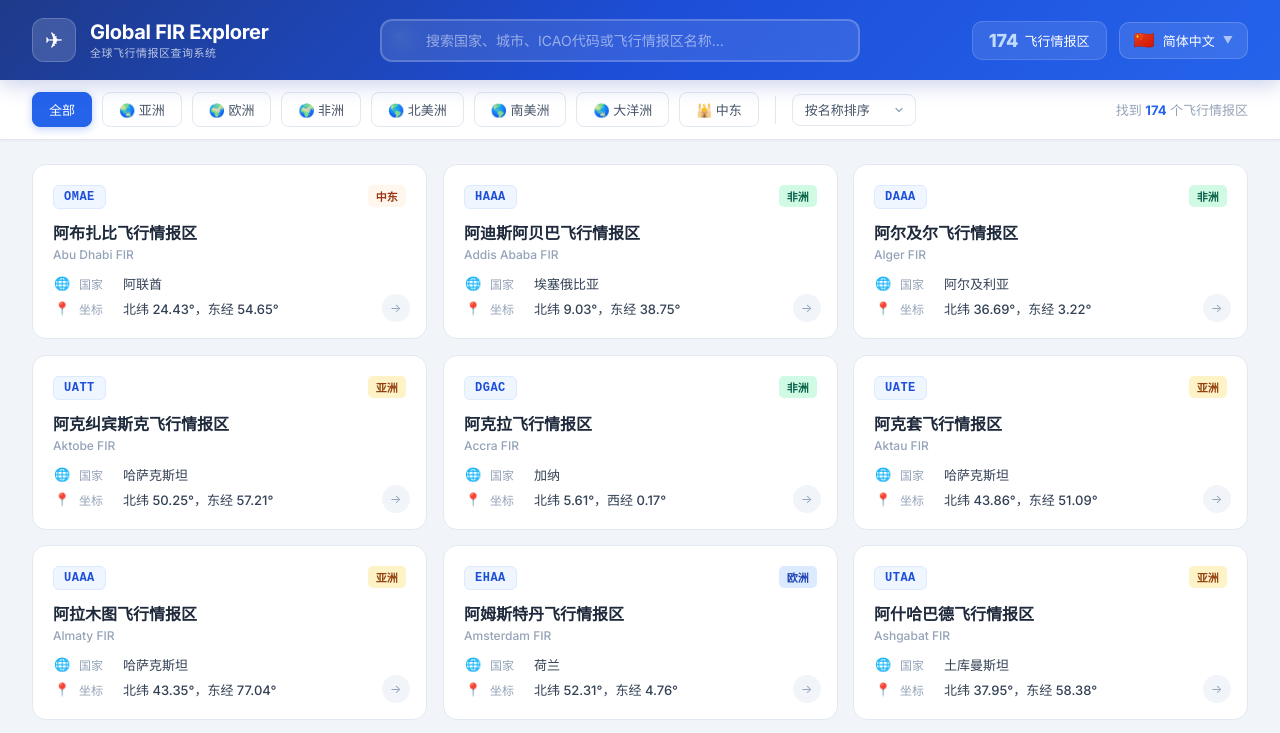
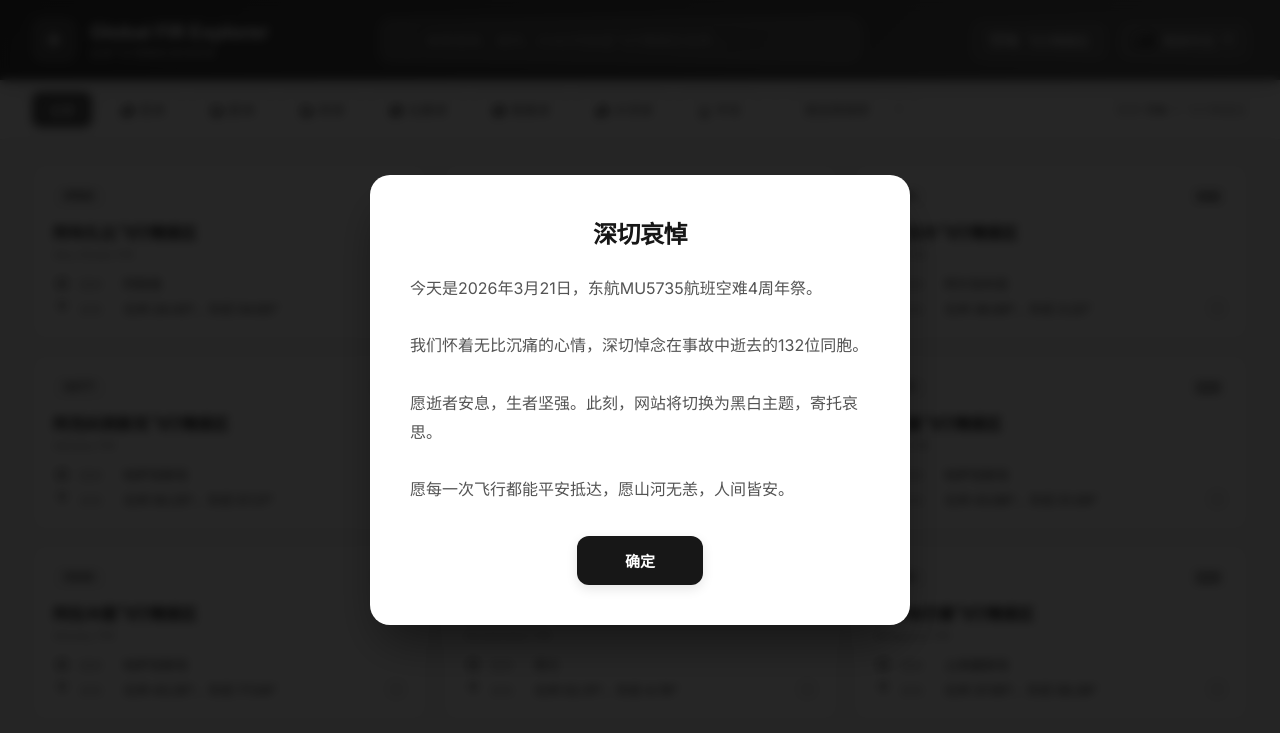
Before and after one commit to SkywardHangarCN/FIR-Apps, a plain HTML site: page index.html in a window 1280 px wide. Shown: the top 733 px of the page. Drawn offline with nearby package versions, Linux system fonts and the light colour scheme.

Commit message:
Add files via upload

```diff
--- /dev/null
+++ b/Black-data.js
@@ -0,0 +1,27 @@
+/**
+ * Black-data.js
+ * 存储网站黑白模式的日期及对应的通知内容。
+ * 每年到达指定日期，网站将自动切换为黑白主题并弹出相应通告。
+ */
+
+const BLACKOUT_EVENTS = [
+    {
+        month: 3, // 月份 (1-12)
+        day: 21,  // 日期 (1-31)
+        title: "深切哀悼",
+        // 使用函数以支持动态年份计算
+        getContent: (year) => {
+            const anniversary = year - 2022;
+            const anniversaryText = anniversary > 0 ? `${anniversary}周年祭` : "周年祭";
+            return `今天是${year}年3月21日，东航MU5735航班空难${anniversaryText}。
+
+我们怀着无比沉痛的心情，深切悼念在事故中逝去的132位同胞。
+
+愿逝者安息，生者坚强。此刻，网站将切换为黑白主题，寄托哀思。
+
+愿每一次飞行都能平安抵达，愿山河无恙，人间皆安。`;
+        },
+        enableGrayscale: true // 是否开启黑白滤镜
+    }
+    // 您可以在此处添加更多日期
+];
--- a/index.html
+++ b/index.html
@@ -23,6 +23,36 @@
       --shadow-lg: 0 10px 15px -3px rgba(0,0,0,0.08), 0 4px 6px -4px rgba(0,0,0,0.05);
       --shadow-xl: 0 20px 25px -5px rgba(0,0,0,0.08), 0 8px 10px -6px rgba(0,0,0,0.04);
     }
+
+    .black-white-theme {
+      filter: grayscale(100%) !important;
+      -webkit-filter: grayscale(100%) !important;
+      -moz-filter: grayscale(100%) !important;
+      -ms-filter: grayscale(100%) !important;
+      -o-filter: grayscale(100%) !important;
+    }
+
+    /* ===== MEMORIAL MODAL ===== */
+    .memorial-overlay {
+      position: fixed; top: 0; left: 0; width: 100%; height: 100%;
+      background: rgba(0,0,0,0.85); display: none; align-items: center; justify-content: center;
+      z-index: 10000; backdrop-filter: blur(5px);
+    }
+    .memorial-content {
+      background: var(--white); width: 90%; max-width: 540px; border-radius: 20px;
+      padding: 40px; box-shadow: 0 25px 50px -12px rgba(0,0,0,0.5);
+      text-align: center; transform: translateY(20px); transition: all 0.4s;
+    }
+    .memorial-overlay.show { display: flex; }
+    .memorial-overlay.show .memorial-content { transform: translateY(0); }
+    .memorial-title { font-size: 24px; font-weight: 800; color: var(--gray-900); margin-bottom: 24px; letter-spacing: -0.5px; }
+    .memorial-text { font-size: 16px; line-height: 1.8; color: var(--gray-600); text-align: left; white-space: pre-wrap; margin-bottom: 32px; }
+    .memorial-btn {
+      background: var(--gray-900); color: var(--white); border: none; padding: 14px 48px;
+      border-radius: 12px; font-size: 15px; font-weight: 600; cursor: pointer;
+      transition: all 0.2s; box-shadow: 0 4px 12px rgba(0,0,0,0.1);
+    }
+    .memorial-btn:hover { background: #000; transform: translateY(-1px); box-shadow: 0 6px 16px rgba(0,0,0,0.15); }
 
     body {
       font-family: 'Inter', -apple-system, BlinkMacSystemFont, 'Segoe UI', sans-serif;
@@ -354,6 +384,15 @@
   <!-- FOOTER -->
   <footer class="footer" id="footerText"></footer>
 
+  <!-- MEMORIAL MODAL -->
+  <div class="memorial-overlay" id="memorialModal">
+    <div class="memorial-content">
+      <div class="memorial-title" id="memorialTitle"></div>
+      <div class="memorial-text" id="memorialText"></div>
+      <button class="memorial-btn" onclick="closeMemorial()">确定</button>
+    </div>
+  </div>
+
   <!-- DETAIL MODAL -->
   <div class="modal-overlay" id="modal" onclick="closeModalOutside(event)">
     <div class="modal-content" id="modalContent">
@@ -376,6 +415,7 @@
   </div>
 
   <!-- DATA -->
+  <script src="Black-data.js"></script>
   <script src="FIR-data.js"></script>
 
   <script>
@@ -404,7 +444,8 @@
         modalCountry: '🌐 覆盖国家/地区', modalICAO: '🏷️ ICAO 代码', modalCenter: '📍 中心坐标',
         modalBoundary: '📐 边界范围', modalLat: '纬度', modalLng: '经度', mapTitle: '🗺️ 飞行情报区覆盖范围',
         footer: 'Global FIR Explorer © 2026 — 全球飞行情报区信息仅供参考，请以官方航空公报为准',
-        latN: '北纬', latS: '南纬', lngE: '东经', lngW: '西经', langHeader: 'Language / 语言'
+        latN: '北纬', latS: '南纬', lngE: '东经', lngW: '西经', langHeader: 'Language / 语言',
+        geoLoc: '地理位置', overview: '概览', facilitySpecs: '设施规格', runways: '跑道', terminals: '航站楼', hubCarriers: '枢纽航空公司'
       },
       'zh-TW': {
         title: 'Global FIR Explorer', subtitle: '全球飛行情報區查詢系統',
@@ -417,7 +458,8 @@
         modalCountry: '🌐 覆蓋國家/地區', modalICAO: '🏷️ ICAO 代碼', modalCenter: '📍 中心座標',
         modalBoundary: '📐 邊界範圍', modalLat: '緯度', modalLng: '經度', mapTitle: '🗺️ 飛行情報區覆蓋範圍',
         footer: 'Global FIR Explorer © 2026 — 全球飛行情報區資訊僅供參考，請以官方航空公報為準',
-        latN: '北緯', latS: '南緯', lngE: '東經', lngW: '西經', langHeader: 'Language / 語言'
+        latN: '北緯', latS: '南緯', lngE: '東經', lngW: '西經', langHeader: 'Language / 語言',
+        geoLoc: '地理位置', overview: '概覽', facilitySpecs: '設施規格', runways: '跑道', terminals: '航廈', hubCarriers: '樞紐航空公司'
       },
       'en': {
         title: 'Global FIR Explorer', subtitle: 'Flight Information Region Database',
@@ -430,7 +472,8 @@
         modalCountry: '🌐 Coverage', modalICAO: '🏷️ ICAO Code', modalCenter: '📍 Center Coordinates',
         modalBoundary: '📐 Boundary', modalLat: 'LAT', modalLng: 'LNG', mapTitle: '🗺️ FIR Coverage Area',
         footer: 'Global FIR Explorer © 2026 — FIR data is for reference only. Please refer to official aeronautical publications.',
-        latN: 'N', latS: 'S', lngE: 'E', lngW: 'W', langHeader: 'Language'
+        latN: 'N', latS: 'S', lngE: 'E', lngW: 'W', langHeader: 'Language',
+        geoLoc: 'Geographic Location', overview: 'Overview', facilitySpecs: 'Facility Specs', runways: 'Runways', terminals: 'Terminals', hubCarriers: 'Hub Carriers'
       },
       'ja': {
         title: 'Global FIR Explorer', subtitle: '世界飛行情報区検索システム',
@@ -443,7 +486,8 @@
         modalCountry: '🌐 管轄国・地域', modalICAO: '🏷️ ICAOコード', modalCenter: '📍 中心座標',
         modalBoundary: '📐 境界範囲', modalLat: '緯度', modalLng: '経度', mapTitle: '🗺️ 飛行情報区カバー範囲',
         footer: 'Global FIR Explorer © 2026 — 飛行情報区データは参考情報です。公式の航空公報をご確認ください。',
-        latN: '北緯', latS: '南緯', lngE: '東経', lngW: '西経', langHeader: '言語 / Language'
+        latN: '北緯', latS: '南緯', lngE: '東経', lngW: '西経', langHeader: '言語 / Language',
+        geoLoc: '地理的位置', overview: '概要', facilitySpecs: '施設スペック', runways: '滑走路', terminals: 'ターミナル', hubCarriers: 'ハブ航空会社'
       },
       'ko': {
         title: 'Global FIR Explorer', subtitle: '세계 비행정보구역 검색 시스템',
@@ -456,7 +500,8 @@
         modalCountry: '🌐 관할 국가/지역', modalICAO: '🏷️ ICAO 코드', modalCenter: '📍 중심 좌표',
         modalBoundary: '📐 경계 범위', modalLat: '위도', modalLng: '경도', mapTitle: '🗺️ 비행정보구역 커버리지',
         footer: 'Global FIR Explorer © 2026 — 비행정보구역 데이터는 참고용입니다. 공식 항공 공보를 확인하세요.',
-        latN: '북위', latS: '남위', lngE: '동경', lngW: '서경', langHeader: '언어 / Language'
+        latN: '북위', latS: '남위', lngE: '동경', lngW: '서경', langHeader: '언어 / Language',
+        geoLoc: '지리적 위치', overview: '개요', facilitySpecs: '시설 사양', runways: '활주로', terminals: '터미널', hubCarriers: '허브 항공사'
       },
       'classical': {
         title: 'Global FIR Explorer', subtitle: '天下飛行情報區覽查典',
@@ -469,7 +514,8 @@
         modalCountry: '🌐 所轄邦國', modalICAO: '🏷️ ICAO 符碼', modalCenter: '📍 中心經緯',
         modalBoundary: '📐 疆界範圍', modalLat: '緯', modalLng: '經', mapTitle: '🗺️ 飛行情報區所轄疆域',
         footer: 'Global FIR Explorer © 2026 — 天下飛行情報區所載資料僅供參閱，當以官方航空公報為準',
-        latN: '北緯', latS: '南緯', lngE: '東經', lngW: '西經', langHeader: '語言 / Language'
+        latN: '北緯', latS: '南緯', lngE: '東經', lngW: '西經', langHeader: '語言 / Language',
+        geoLoc: '輿地', overview: '總敘', facilitySpecs: '設施規格', runways: '馳道', terminals: '候館', hubCarriers: '樞紐航空公司'
       }
     };
 
@@ -884,9 +930,54 @@
     }
 
     // ============================================================
+    //  BLACKOUT MODE & MEMORIAL
+    // ============================================================
+    function checkBlackoutEvents() {
+      if (typeof BLACKOUT_EVENTS === 'undefined') return;
+
+      const now = new Date();
+      const month = now.getMonth() + 1; // 1-12
+      const day = now.getDate();
+      const year = now.getFullYear();
+
+      const event = BLACKOUT_EVENTS.find(e => e.month === month && e.day === day);
+
+      if (event) {
+        if (event.enableGrayscale) {
+          document.documentElement.classList.add('black-white-theme');
+        }
+
+        // Show Memorial Modal
+        const modal = document.getElementById('memorialModal');
+        const title = document.getElementById('memorialTitle');
+        const text = document.getElementById('memorialText');
+
+        if (modal && title && text) {
+          title.textContent = event.title || "深切哀悼";
+          text.textContent = typeof event.getContent === 'function'
+            ? event.getContent(year)
+            : event.content;
+
+          // Delay a bit to ensure everything is loaded
+          setTimeout(() => {
+            modal.classList.add('show');
+          }, 500);
+        }
+      }
+    }
+
+    function closeMemorial() {
+      const modal = document.getElementById('memorialModal');
+      if (modal) {
+        modal.classList.remove('show');
+      }
+    }
+
+    // ============================================================
     //  INIT
     // ============================================================
     document.addEventListener('DOMContentLoaded', () => {
+      checkBlackoutEvents();
       document.getElementById('totalCount').textContent = FIR_DATA.length;
       const input = document.getElementById('searchInput');
       let debounce;
```
